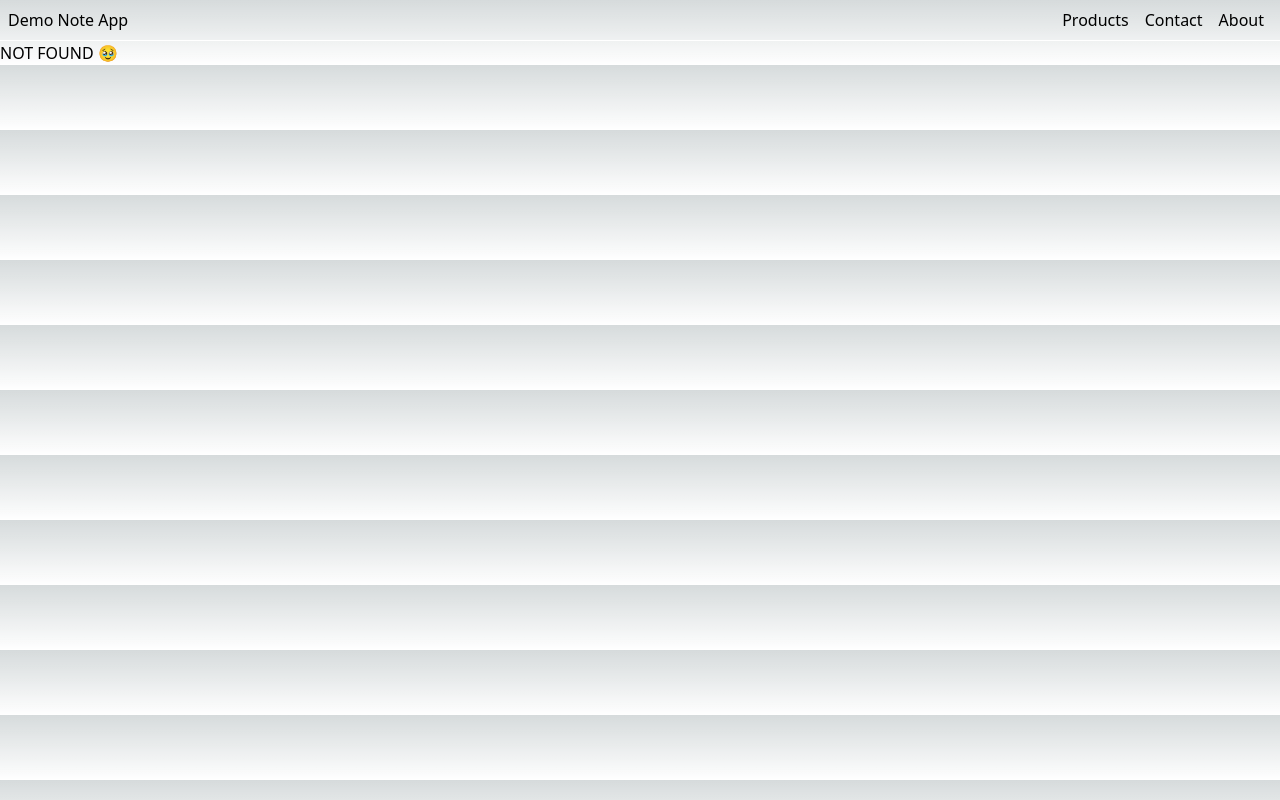
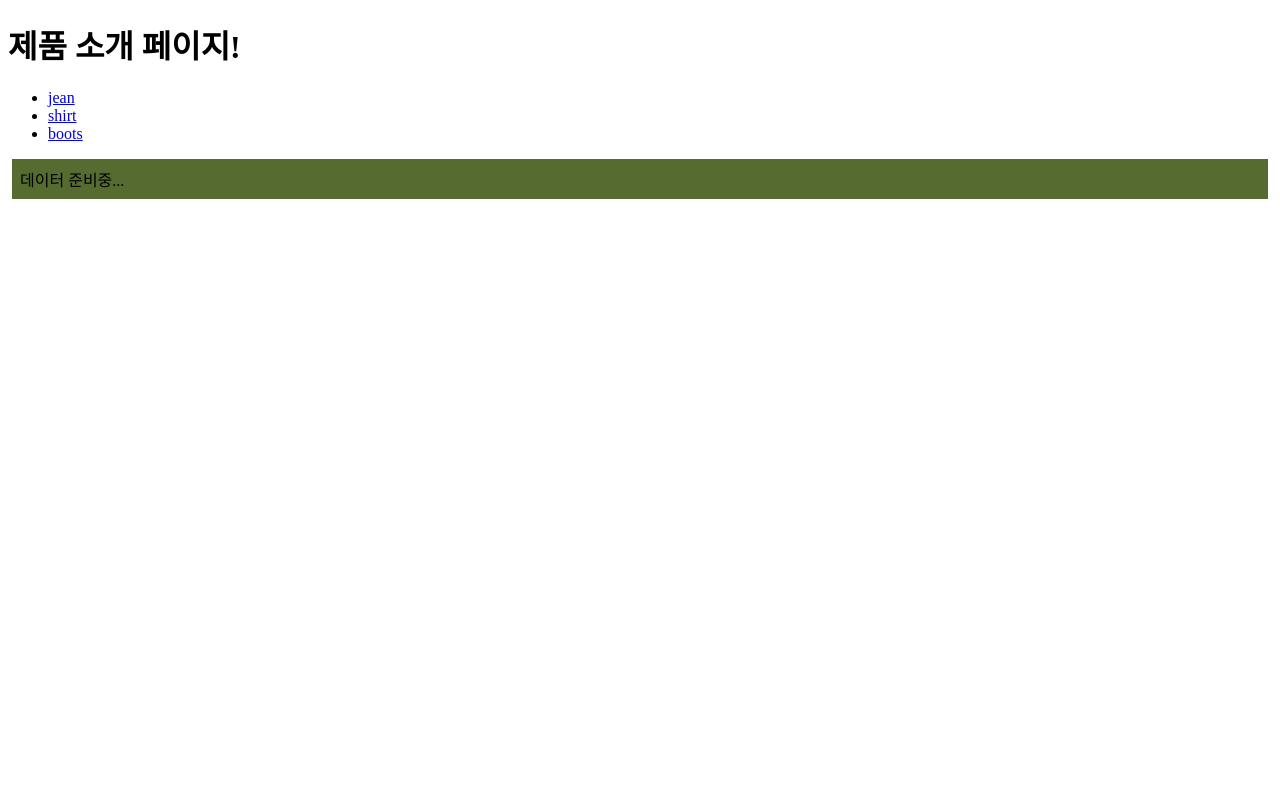
Before and after one commit to devGo20/note, a Next.js app: page /ssg in a window 1280 px wide. Before the commit this address had no page. Built offline with nearby package versions, Linux system fonts and the light colour scheme; no server answers.

Commit message:
[ADD] v12 SSR, SSG render

```diff
--- /dev/null
+++ b/src/pages/ssg.tsx
@@ -0,0 +1,33 @@
+import MeowArticle from '@/components/MeowArticle';
+import { getProducts, Product } from '@/service/products';
+import Link from 'next/link';
+
+type Props = {
+  products: Product[];
+};
+
+export default function SSGPage({ products }: Props) {
+  // 데이터를 props 형태로 전달
+  return (
+    <>
+      <h1>제품 소개 페이지!</h1>
+      <ul>
+        {products.map(({ id, name }, index) => (
+          <li key={index}>
+            <Link href={`/products/${id}`}>{name}</Link>
+          </li>
+        ))}
+      </ul>
+      <MeowArticle />
+    </>
+  );
+}
+
+export async function getStaticProps() {
+  // SSG rendering function
+  const products = await getProducts();
+  return {
+    props: { products },
+    revalidate: 10,
+  };
+}
```
Also changed, not shown: src/pages/ssr.tsx (added, +31 -0 lines).
